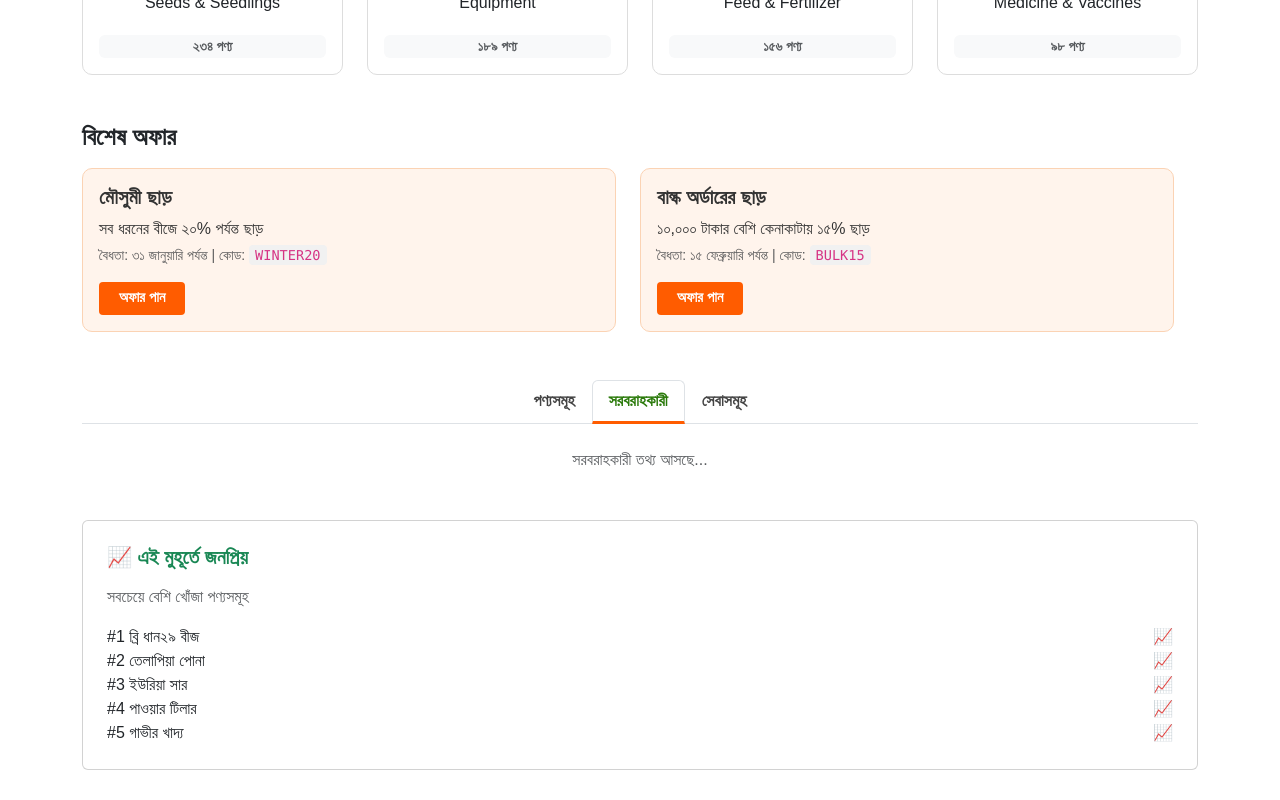
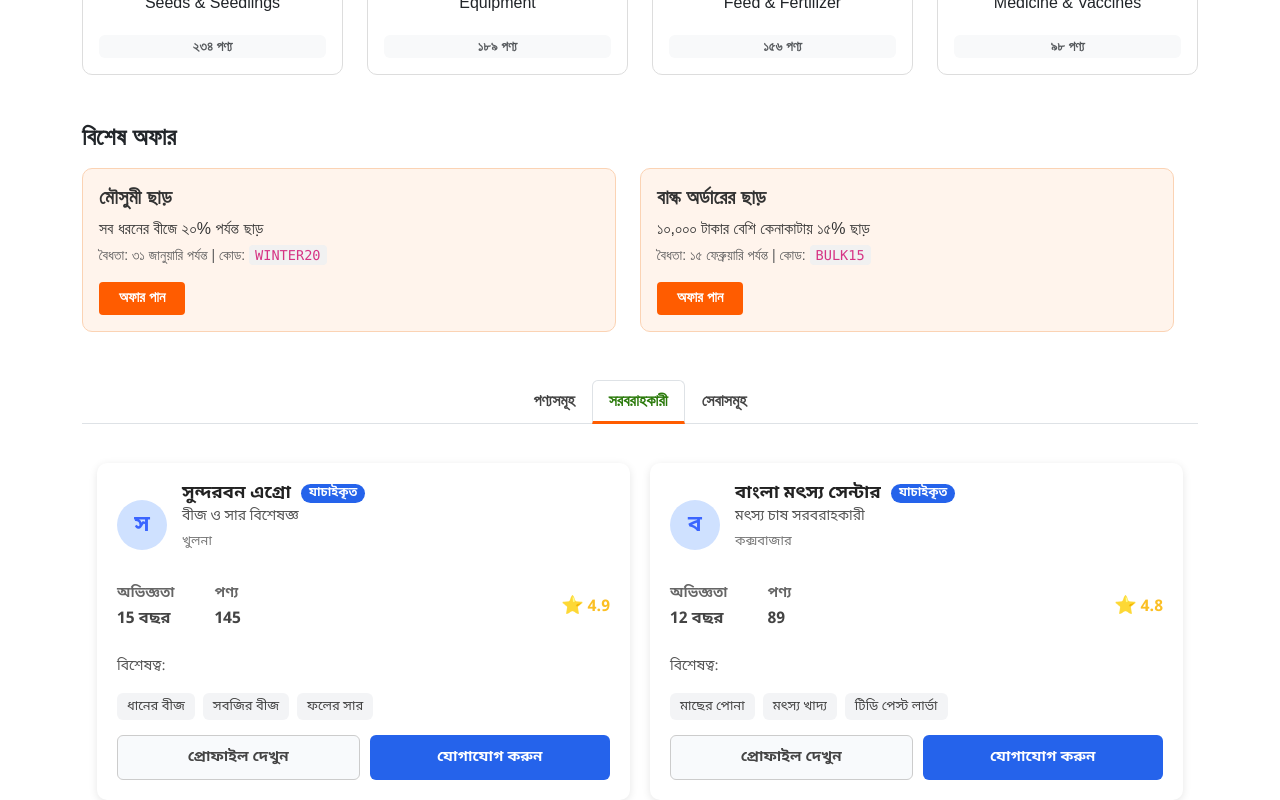
Before and after one commit to numucoccus/krishi_dibanishi, a React (Create React App) app: page /market in a window 1280 px wide. Both pictures are taken after a click on the tab "সরবরাহকারী". Shown: the part 412-1212 px from the top of the page. Built offline with nearby package versions, Linux system fonts and the light colour scheme.

Commit message:
Shorboraho add

```diff
--- a/src/components/Marketplace/Marketplace_1.js
+++ b/src/components/Marketplace/Marketplace_1.js
@@ -168,6 +168,68 @@ const products = [
   },
 ];
 
+
+const suppliers = [
+  {
+    category: "বীজ ও সার বিশেষজ্ঞ",
+    tag: "যাচাইকৃত",
+    title: "সুন্দরবন এগ্রো",
+    subtitle: "বীজ ও সার বিশেষজ্ঞ",
+    desc: "বিশেষজ্ঞ: ধানের বীজ, সবজির বীজ, ফলের সার",
+    location: "খুলনা",
+    stock: true,
+    experience: 15,
+    productCount: 145,
+    rating: 4.9,
+    ratingCount: 145,
+    unit: ""
+  },
+  {
+    category: "মৎস্য চাষ সরবরাহকারী",
+    tag: "যাচাইকৃত",
+    title: "বাংলা মৎস্য সেন্টার",
+    subtitle: "মৎস্য চাষ সরবরাহকারী",
+    desc: "বিশেষজ্ঞ: মাছের পোনা, মৎস্য খাদ্য, টিডি পেস্ট লার্ভা",
+    location: "কক্সবাজার",
+    stock: true,
+    experience: 12,
+    productCount: 89,
+    rating: 4.8,
+    ratingCount: 89,
+    unit: ""
+  },
+  {
+    category: "পোল্ট্রি সরবরাহকারী",
+    tag: "যাচাইকৃত",
+    title: "রফেল পোল্ট্রি সাপ্লাই",
+    subtitle: "পোল্ট্রি সরবরাহকারী",
+    desc: "বিশেষজ্ঞ: মুরগির খাদ্য, ভ্যাকসিন, পোল্ট্রি যন্ত্রপাতি",
+    location: "গাজীপুর",
+    stock: true,
+    experience: 10,
+    productCount: 67,
+    rating: 4.7,
+    ratingCount: 67,
+    unit: ""
+  },
+  {
+    category: "সার্বিকপুষ্টি বিশেষজ্ঞ",
+    tag: "যাচাইকৃত",
+    title: "প্রাণিসম্পদ সেবা কেন্দ্র",
+    subtitle: "সার্বিকপুষ্টি বিশেষজ্ঞ",
+    desc: "বিশেষজ্ঞ: গবাদিপশু খাদ্য, পুষ্টি উপকরণ, দুধ উৎপাদন সহায়তা",
+    location: "পাবনা",
+    stock: true,
+    experience: 18,
+    productCount: 156,
+    rating: 4.8,
+    ratingCount: 156,
+    unit: ""
+  }
+];
+
+
+
 const Marketplace = () => {
   const [activeTab, setActiveTab] = useState("products");
   const [visibleProducts, setVisibleProducts] = useState(6);
@@ -330,8 +392,51 @@ const Marketplace = () => {
             </Tab.Pane>
 
             <Tab.Pane eventKey="suppliers">
-              <p className="text-center text-muted">সরবরাহকারী তথ্য আসছে...</p>
-            </Tab.Pane>
+  <div className="suppliers-grid">
+    {suppliers.map((supplier, index) => (
+      <div key={index} className="supplier-card">
+        <div className="supplier-header">
+          <div className="supplier-initial">{supplier.title.charAt(0)}</div>
+          <div>
+            <h5 className="supplier-title">{supplier.title} <span className="tag">{supplier.tag}</span></h5>
+            <p className="supplier-subtitle">{supplier.subtitle}</p>
+            <p className="supplier-location">
+              <i className="location-icon"></i> {supplier.location}
+            </p>
+          </div>
+        </div>
+
+        <div className="supplier-info">
+          <div>
+            <div className="label">অভিজ্ঞতা</div>
+            <div className="value">{supplier.experience} বছর</div>
+          </div>
+          <div>
+            <div className="label">পণ্য</div>
+            <div className="value">{supplier.productCount}</div>
+          </div>
+          <div className="rating">
+            <span className="star">⭐</span> {supplier.rating.toFixed(1)}
+          </div>
+        </div>
+        <div className="supplier-specialization-label">বিশেষত্ব:</div>
+
+        <div className="supplier-expert-tags">
+          {supplier.desc.replace('বিশেষজ্ঞ: ', '').split(', ').map((tag, i) => (
+            <span key={i} className="expert-tag">{tag}</span>
+          ))}
+        </div>
+
+        <div className="supplier-actions">
+          <button className="btn-profile">প্রোফাইল দেখুন</button>
+          <button className="btn-contact">যোগাযোগ করুন</button>
+        </div>
+      </div>
+    ))}
+  </div>
+</Tab.Pane>
+
+
 
             <Tab.Pane eventKey="services">
               <p className="text-center text-muted">সেবা সম্পর্কিত তথ্য আসছে...</p>
--- a/src/components/Marketplace/Marketplace_2.css
+++ b/src/components/Marketplace/Marketplace_2.css
@@ -181,3 +181,175 @@
   justify-content: space-between;
   height: 100%;
 }
+
+
+/* supplier css*/
+
+.suppliers-grid {
+  display: grid;
+  grid-template-columns: repeat(2, 1fr);
+  gap: 20px;
+  padding: 15px;
+}
+
+@media (max-width: 768px) {
+  .suppliers-grid {
+    grid-template-columns: 1fr;
+  }
+}
+
+
+.supplier-card {
+  background: #fff;
+  border-radius: 10px;
+  box-shadow: 0 2px 8px rgb(0 0 0 / 0.1);
+  padding: 20px;
+  font-family: 'Noto Sans Bengali', sans-serif;
+  color: #222;
+  display: flex;
+  flex-direction: column;
+  gap: 15px;
+}
+
+.supplier-header {
+  display: flex;
+  gap: 15px;
+  align-items: center;
+}
+
+.supplier-initial {
+  width: 50px;
+  height: 50px;
+  background: #cfe1ff;
+  color: #3b65ff;
+  font-weight: 600;
+  font-size: 22px;
+  border-radius: 50%;
+  display: flex;
+  justify-content: center;
+  align-items: center;
+  text-transform: capitalize;
+}
+
+.supplier-title {
+  font-weight: 600;
+  font-size: 18px;
+  margin: 0;
+  display: flex;
+  align-items: center;
+  gap: 10px;
+}
+
+.tag {
+  background: #2563eb;
+  color: #fff;
+  font-size: 12px;
+  padding: 2px 8px;
+  border-radius: 10px;
+  user-select: none;
+}
+
+.supplier-subtitle {
+  margin: 2px 0 0 0;
+  font-size: 14px;
+  color: #555;
+}
+
+.supplier-location {
+  font-size: 13px;
+  color: #777;
+  margin-top: 5px;
+}
+
+.supplier-info {
+  display: flex;
+  align-items: center;
+  gap: 40px;
+  font-size: 14px;
+  color: #444;
+}
+
+.label {
+  font-weight: 600;
+  color: #666;
+}
+
+.value {
+  font-weight: 700;
+  font-size: 16px;
+  margin-top: 3px;
+}
+
+.rating {
+  margin-left: auto;
+  font-weight: 700;
+  font-size: 16px;
+  color: #fbbf24;
+  display: flex;
+  align-items: center;
+  gap: 4px;
+}
+
+.star {
+  font-size: 18px;
+}
+
+.supplier-expert-tags {
+  display: flex;
+  flex-wrap: wrap;
+  gap: 8px;
+}
+
+.expert-tag {
+  background: #f3f4f6;
+  border-radius: 6px;
+  padding: 4px 10px;
+  font-size: 13px;
+  color: #444;
+  user-select: none;
+}
+
+.supplier-actions {
+  display: flex;
+  gap: 10px;
+}
+
+.btn-profile,
+.btn-contact {
+  flex: 1;
+  padding: 10px 15px;
+  font-size: 15px;
+  font-weight: 600;
+  border: none;
+  border-radius: 6px;
+  cursor: pointer;
+  transition: background 0.3s ease;
+}
+
+.btn-profile {
+  background: #f8fafc;
+  color: #444;
+  border: 1px solid #ccc;
+}
+
+.btn-profile:hover {
+  background: #e2e8f0;
+}
+
+.btn-contact {
+  background: #2563eb;
+  color: white;
+}
+
+.btn-contact:hover {
+  background: #1e40af;
+}
+
+
+.supplier-specialization-label {
+  font-weight: 400;
+  margin-top: 10px;
+  margin-bottom: 1px; /* small, clean gap */
+  font-size: 14px;
+  color: #555;
+}
```
